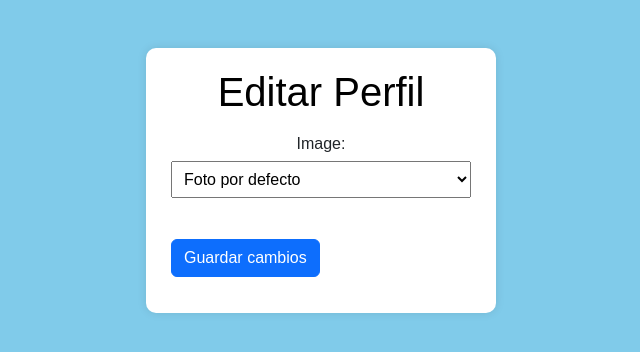
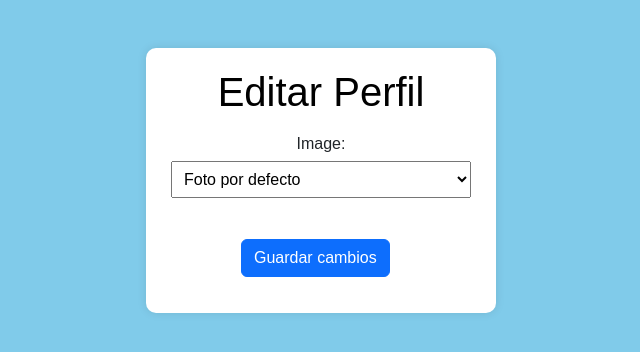
Before and after one commit to bumm1y/Owl_Blue, a Django app: template Owl_Blue/owl_blue_app/templates/owl_blue_app/editar_perfil.html in a window 1280 px wide. Shown: the part 56-408 px from the top of the page, without its empty margins (319-959 px from the left). Run offline with Django 4.2, Linux system fonts and the light colour scheme; the template is opened without the code that fills it: values that come from a table or form of the project are taken from there, others are empty; some libraries are stand-ins or nearby versions; some web fonts are replaced.

Commit message:
--> detalles <--

```diff
--- a/Owl_Blue/owl_blue_app/templates/owl_blue_app/editar_perfil.html
+++ b/Owl_Blue/owl_blue_app/templates/owl_blue_app/editar_perfil.html
@@ -15,7 +15,7 @@
                 {{ form.image.label_tag }}
                 {{ form.image }}
             </div>
-            <button type="submit" class="btn btn-primary">Guardar cambios</button>
+            <button type="submit" class="btn btn-primary marg">Guardar cambios</button>
             <p></p>
         </form>
     </div>
--- a/Owl_Blue/static/css/editar_perfil.css
+++ b/Owl_Blue/static/css/editar_perfil.css
@@ -21,6 +21,9 @@ h1 {
     color: black;
 }
 
+.marg {
+    margin-left: 70px;
+}
 button {
     margin-top: 10px;
 }
```
